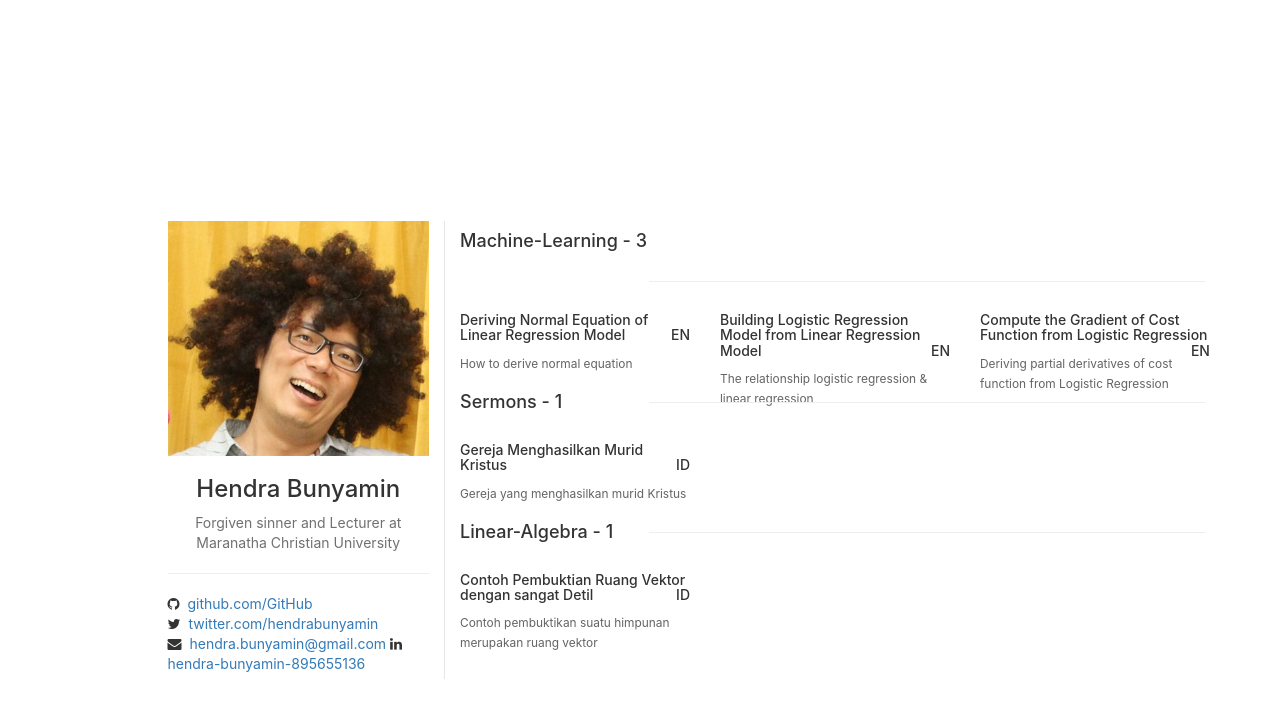
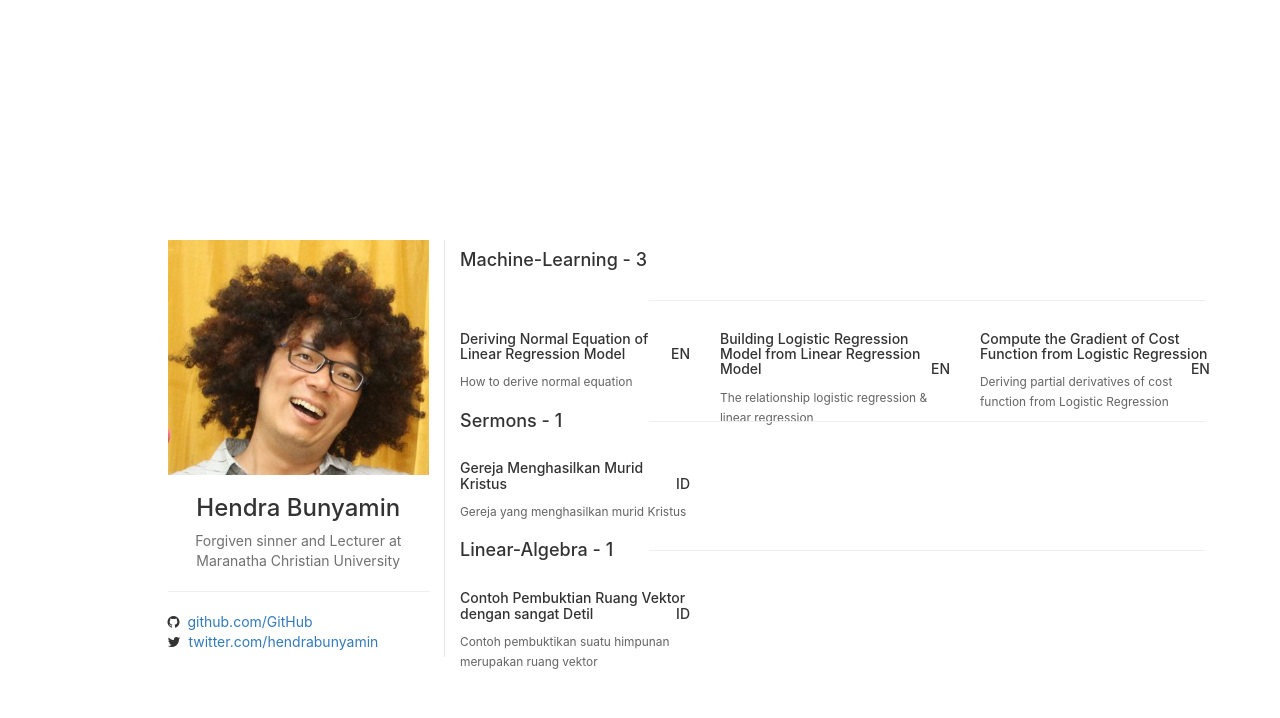
Before and after one commit to jethroGIT/jethrogit.github.io, a Jekyll site: the page built from index.html, in a window 1280 px wide. Shown: the top 718 px of the page. Built offline with Jekyll 4.4.1, drawn with Linux system fonts in a browser that asks for light colours.

Commit message:
Fix base Email Address and LinkedIn

```diff
--- a/_config.yml
+++ b/_config.yml
@@ -31,11 +31,11 @@ twitter: "hendrabunyamin"
 github: "hbunyamin"
 stackoverflow: "1473726"
 dribbble:
-email: "hendra.bunyamin@gmail.com"
+email:
 facebook:
 flickr:
 instagram:
-linkedin: "hendra-bunyamin-895655136"
+linkedin:
 pinterest:
 rss: # just type anything here for a working RSS icon
 youtube: # channel/<your_long_string> or user/<user-name>
```
